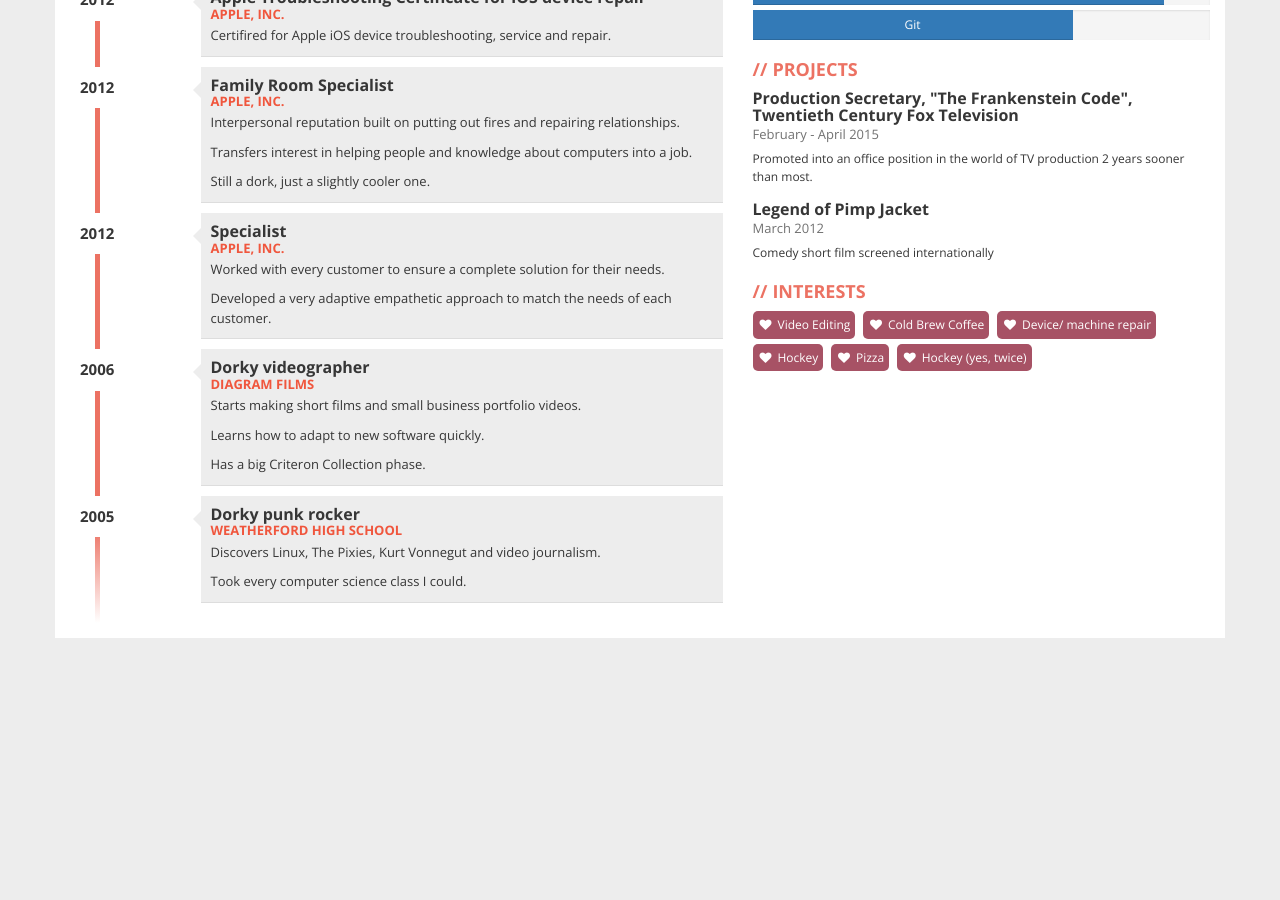
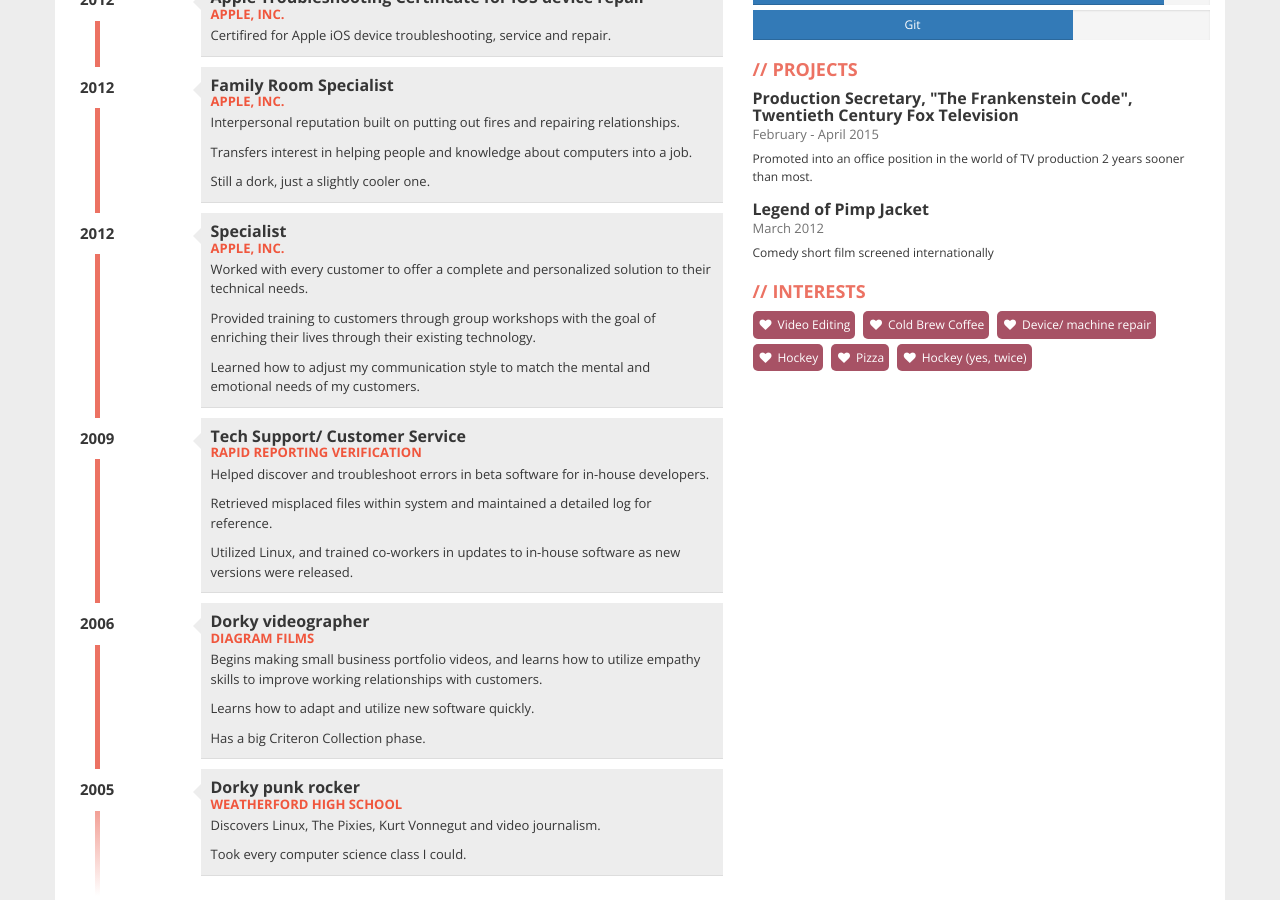
Before and after one commit to Bmbailey/Resume, a Jekyll site: the page built from index.html, in a window 1280 px wide and 900 px high, scrolled down 752 px. Built offline with Jekyll 4.4.1, drawn with Linux system fonts in a browser that asks for light colours; nearby versions of some CDN libraries; before the commit the page ends 1405 px from its top, so only the background shows below that.

Commit message:
updates to job descriptions in timeline

```diff
--- a/_data/timeline.yml
+++ b/_data/timeline.yml
@@ -28,15 +28,24 @@
   company: Apple, Inc.
   year: 2012
   description:
-    - Worked with every customer to ensure a complete solution for their needs.
-    - Developed a very adaptive empathetic approach to match the needs of each customer.
+    - Worked with every customer to offer a complete and personalized solution to their technical needs.
+    - Provided training to customers through group workshops with the goal of enriching their lives through their existing technology.
+    - Learned how to adjust my communication style to match the mental and emotional needs of my customers.
+
+- title: Tech Support/ Customer Service
+  company: Rapid Reporting Verification
+  year: 2009
+  description:
+    - Helped discover and troubleshoot errors in beta software for in-house developers.
+    - Retrieved misplaced files within system and maintained a detailed log for reference.
+    - Utilized Linux, and trained co-workers in updates to in-house software as new versions were released.
 
 - title: Dorky videographer
   company: Diagram Films
   year: 2006
   description:
-      - Starts making short films and small business portfolio videos.
-      - Learns how to adapt to new software quickly.
+      - Begins making small business portfolio videos, and learns how to utilize empathy skills to improve working relationships with customers.
+      - Learns how to adapt and utilize new software quickly.
       - Has a big Criteron Collection phase.
 
 - title: Dorky punk rocker
```
